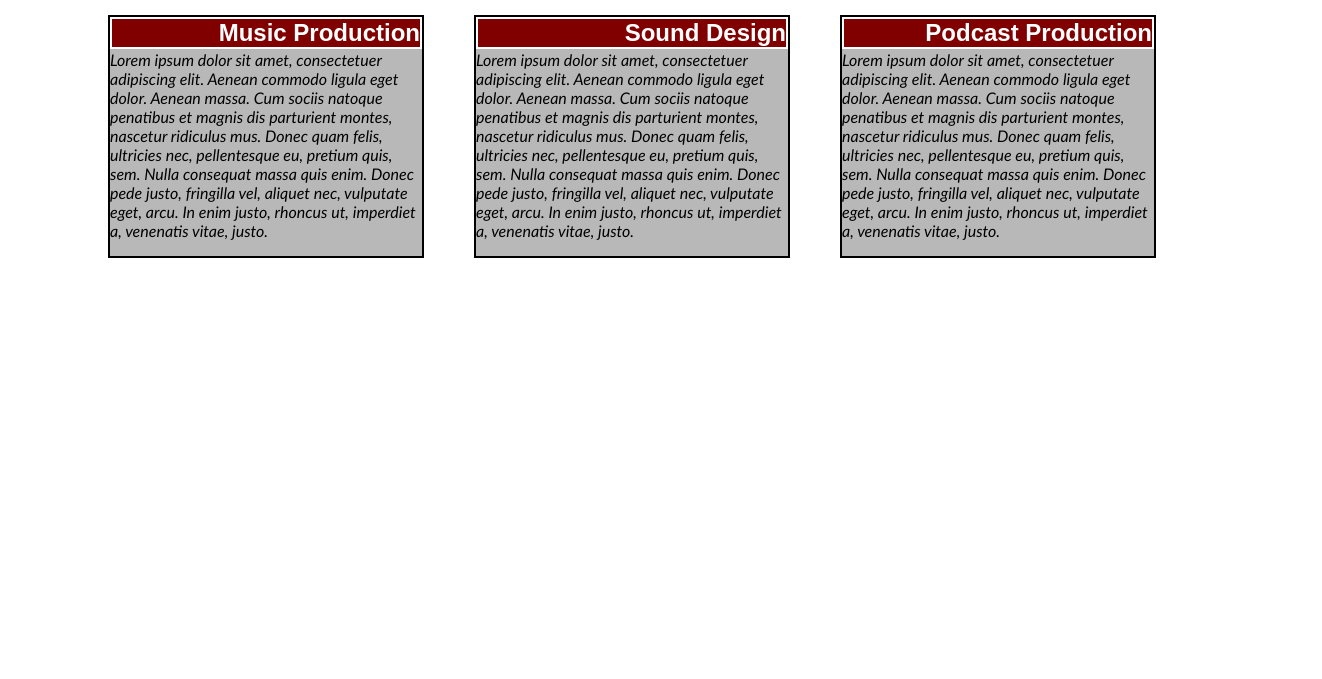
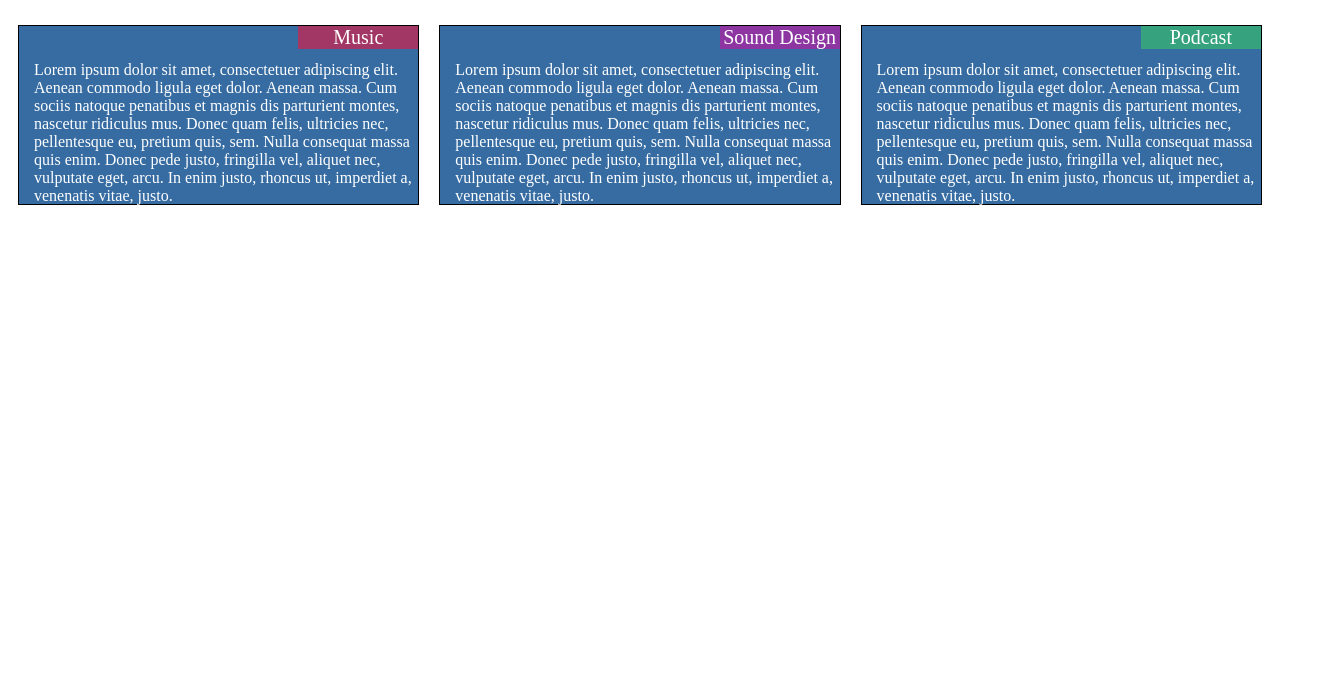
Before and after one commit to leyasalas/coursera-webdev, a plain HTML site: page mod2_solution/index.html in a window 1280 px wide. Shown: the part 121-800 px from the top of the page, 1322 px wide, since content can reach past the window. Drawn offline with Linux system fonts and the light colour scheme.

Commit message:
Second Version Upgraded

```diff
--- a/mod2_solution/index.html
+++ b/mod2_solution/index.html
@@ -12,11 +12,24 @@
 <h1>Services</h1>
 
 <div class="row">
-  <div class="col-lg-3 col-md-2 col-sm-1"><h2>Music Production</h2><p>Lorem ipsum dolor sit amet, consectetuer adipiscing elit. Aenean commodo ligula eget dolor. Aenean massa. Cum sociis natoque penatibus et magnis dis parturient montes, nascetur ridiculus mus. Donec quam felis, ultricies nec, pellentesque eu, pretium quis, sem. Nulla consequat massa quis enim. Donec pede justo, fringilla vel, aliquet nec, vulputate eget, arcu. In enim justo, rhoncus ut, imperdiet a, venenatis vitae, justo.</p></div>
-  <div class="col-lg-3 col-md-2 col-sm-1"><h2>Sound Design</h2><p>Lorem ipsum dolor sit amet, consectetuer adipiscing elit. Aenean commodo ligula eget dolor. Aenean massa. Cum sociis natoque penatibus et magnis dis parturient montes, nascetur ridiculus mus. Donec quam felis, ultricies nec, pellentesque eu, pretium quis, sem. Nulla consequat massa quis enim. Donec pede justo, fringilla vel, aliquet nec, vulputate eget, arcu. In enim justo, rhoncus ut, imperdiet a, venenatis vitae, justo.</p></div>
-  <div class="col-lg-3 col-md-2 col-sm-1"><h2>Podcast Production</h2><p>Lorem ipsum dolor sit amet, consectetuer adipiscing elit. Aenean commodo ligula eget dolor. Aenean massa. Cum sociis natoque penatibus et magnis dis parturient montes, nascetur ridiculus mus. Donec quam felis, ultricies nec, pellentesque eu, pretium quis, sem. Nulla consequat massa quis enim. Donec pede justo, fringilla vel, aliquet nec, vulputate eget, arcu. In enim justo, rhoncus ut, imperdiet a, venenatis vitae, justo.</p></div>
+  <div class="col-lg-4 col-md-6 col-sm-12">
+  		<p><span class="section_title" id="pink">Music</span>Lorem ipsum dolor sit amet, consectetuer adipiscing elit. Aenean commodo ligula eget dolor. Aenean massa. Cum sociis natoque penatibus et magnis dis parturient montes, nascetur ridiculus mus. Donec quam felis, ultricies nec, pellentesque eu, pretium quis, sem. Nulla consequat massa quis enim. Donec pede justo, fringilla vel, aliquet nec, vulputate eget, arcu. In enim justo, rhoncus ut, imperdiet a, venenatis vitae, justo.
+  		</p>
+  	</div>
+
+
+  <div class="col-lg-4 col-md-6 col-sm-12">
+  		<p><span class="section_title" id="purple">Sound Design</span>Lorem ipsum dolor sit amet, consectetuer adipiscing elit. Aenean commodo ligula eget dolor. Aenean massa. Cum sociis natoque penatibus et magnis dis parturient montes, nascetur ridiculus mus. Donec quam felis, ultricies nec, pellentesque eu, pretium quis, sem. Nulla consequat massa quis enim. Donec pede justo, fringilla vel, aliquet nec, vulputate eget, arcu. In enim justo, rhoncus ut, imperdiet a, venenatis vitae, justo.
+  		</p>
+  </div>
+
+  <div class="col-lg-4 col-md-12 col-sm-12">
+  		<p><span class="section_title" id="green">Podcast</span>Lorem ipsum dolor sit amet, consectetuer adipiscing elit. Aenean commodo ligula eget dolor. Aenean massa. Cum sociis natoque penatibus et magnis dis parturient montes, nascetur ridiculus mus. Donec quam felis, ultricies nec, pellentesque eu, pretium quis, sem. Nulla consequat massa quis enim. Donec pede justo, fringilla vel, aliquet nec, vulputate eget, arcu. In enim justo, rhoncus ut, imperdiet a, venenatis vitae, justo.
+  		</p>
+  </div>
 
 </div>
+
 </body>
 
 </html>
--- a/mod2_solution/styles.css
+++ b/mod2_solution/styles.css
@@ -2,55 +2,71 @@
 * {
   box-sizing: border-box;
 }
+body {
+    display: block;
+    margin: 8px;
+}
+
 h1 {
   margin-bottom: 30px;
   text-align: center;
   font-family: "Arial";
   font-style: italic;
   font-size: 44pt;
-  background-color: maroon;
-  color: white;
 
 }
-h2{
-  text-align: right;
-  font-family: sans-serif;
-  font-size: 18pt;
-  background-color: maroon;
-  width: 100%;
-  margin-top: 0;
-  color: white;
-  margin-bottom: 0px;
-  border: 2pt solid white;
 
- }
+
 p {
-    width: 100%;
-    height: 100%
-    margin-right: auto;
-    margin-left: auto;
-    font-style: italic;
-    font-family: "Calibri";
-    color: black;
-    margin-top: 1px;
-    text-align: left;
+    position: relative;
+    border: 1px solid black;
+    background-color: #366CA2;
+    height: 180px;
+    margin: 10px;
+    color: white;
+    padding-top: 35px;
+    padding-left: 15px;
+    vertical-align: baseline;
+    display: block;
 
 
 }
+
 div{
-  background: #B8B8B8;
-  margin-bottom: 10px;
+  display: block;
 }
+
+
 /* Simple Responsive Framework. */
 .row {
   width: 100%;
 }
 
+#pink {
+    background-color: #A23665;
+}
+#green {
+    background-color: #36A27E;
+}
+#purple {
+    background-color: #8D36A2;
+}
+
+.section_title {
+    position: absolute;
+    right: 0px;
+    top: 0px;
+    font-size: 1.25em;
+    width: 6em;
+    text-align: center;
+}
+
+
+
 /********** Desktop only **********/
 @media (min-width: 992px) {
   .col-lg-1, .col-lg-2, .col-lg-3, .col-lg-4, .col-lg-5, .col-lg-6, .col-lg-7, .col-lg-8, .col-lg-9, .col-lg-10, .col-lg-11, .col-lg-12 {
     float: left;
-    border: 2px solid black;
   }
   .col-lg-1 {
     width: 8.33%;
@@ -89,16 +105,12 @@ div{
     width: 100%;
   }
 
-  div{
-    margin-left: 50px;
-  }
 }
 
 /********** Medium devices only **********/
 @media (min-width: 768px) and (max-width: 991px) {
   .col-md-1, .col-md-2, .col-md-3, .col-md-4, .col-md-5, .col-md-6, .col-md-7, .col-md-8, .col-md-9, .col-md-10, .col-md-11, .col-md-12 {
     float: left;
-    border: 2px solid black;
   }
   .col-md-1 {
     width: 8.33%;
@@ -133,19 +145,45 @@ div{
   .col-md-12 {
     width: 100%;
   }
-  div{
-    margin-left: 40px;
-  }
 
 }
 
 /********** Mobile devices only **********/
 @media (max-width: 767px) {
-  .col-sm-1, .col-sm-2, .col-sm-3, .col-sm-4 {
+  .col-sm-1, .col-sm-2, .col-sm-3, .col-sm-4, .col-sm-5, .col-sm-6,.col-sm-7, .col-sm-8, .col-sm-9, .col-sm-10, .col-sm-11, .col-sm-12{
     float: left;
-    border: 1px solid green;
   }
   .col-sm-1 {
+    width: 8.33%;
+  }
+  .col-sm-2 {
+    width: 33.33%;
+  }
+  .col-sm-3 {
+    width: 25%;
+  }
+  .col-sm-4 {
+    width: 33.33%;
+  }
+  .col-sm-6 {
+    width: 50%;
+  }
+  .col-sm-7 {
+    width: 58.33%;
+  }
+  .col-sm-8 {
+    width: 66.66%;
+  }
+  .col-sm-9 {
+    width: 74.99%;
+  }
+  .col-sm-10 {
+    width: 83.33%;
+  }
+  .col-sm-11 {
+    width: 91.66%;
+  }
+  .col-sm-12 {
     width: 100%;
   }
 
```
